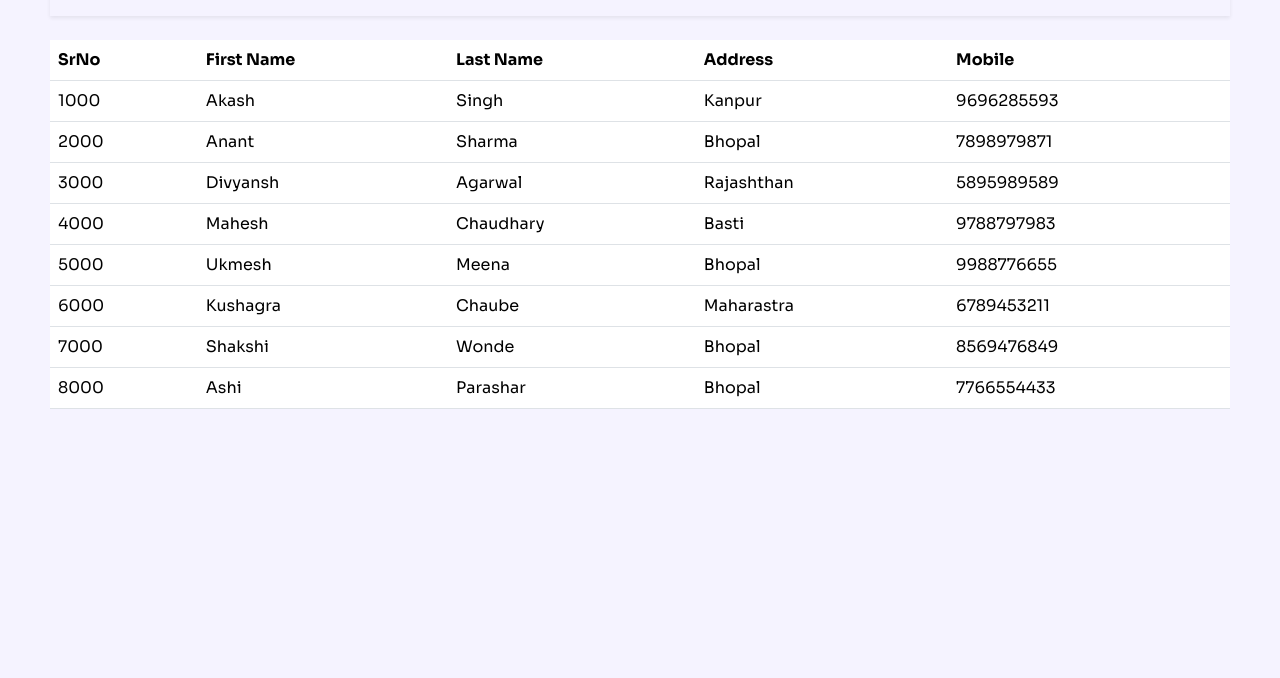
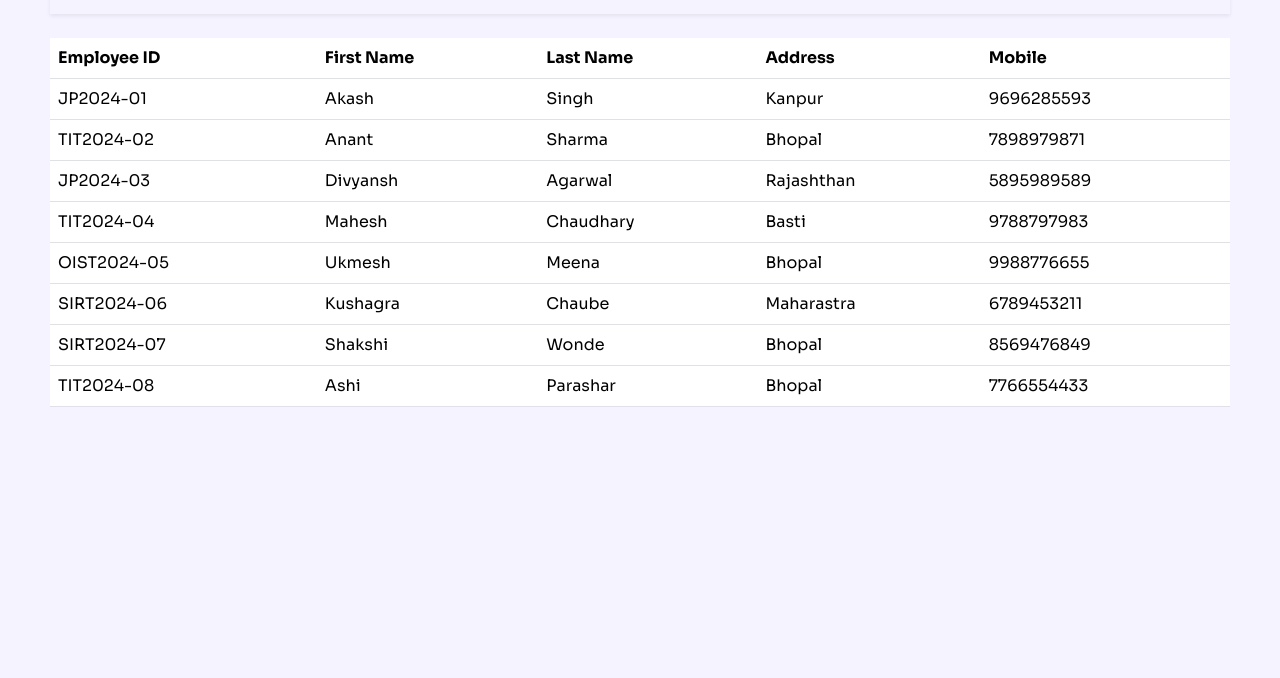
Before and after one commit to anantsaxena004/Bootstrap_Project, a website: page Employees/employee-search.html in a window 1280 px wide. Shown: the part 122-800 px from the top of the page. Drawn offline with nearby package versions, Linux system fonts and the light colour scheme.

Commit message:
JSON config done

```diff
--- a/Employees/employee-search.html
+++ b/Employees/employee-search.html
@@ -90,7 +90,7 @@
 
     <nav class="navbar shadow-sm  mb-4  container-fluid">
   <div class="container-fluid m-3 d-flex justify-content-around">
-    <a class="navbar-brand" href="#">Service</a>
+    <a class="navbar-brand" href="#"></a>
     <div class="" id="navbarSupportedContent">
       <form class="d-flex " role="search">
         <input class="form-control me-2" id="searchInput"  type="search" placeholder="Search" aria-label="Search">
@@ -101,7 +101,7 @@
     <table class="table" id="userTable">
       <thead id="thead">
         <tr>
-          <th scope="col">SrNo</th>
+          <th scope="col">Employee ID</th>
           <th scope="col">First Name</th>
           <th scope="col">Last Name</th>
           <th scope="col">Address</th>
--- a/Employees/employee-table.json
+++ b/Employees/employee-table.json
@@ -1,55 +1,55 @@
 [
     {
-        "Key" : "1000" ,
+        "Key" : "JP2024-01" ,
         "fname" :"Akash",
         "lname" : "Singh" ,
         "Address" : "Kanpur" ,
         "mobile" : "9696285593"
     } ,
     {
-        "Key": "2000",
+        "Key": "TIT2024-02",
         "fname": "Anant",
         "lname": "Sharma",
         "Address": "Bhopal",
         "mobile": "7898979871"
     },
     {
-        "Key": "3000",
+        "Key": "JP2024-03",
         "fname": "Divyansh",
         "lname": "Agarwal",
         "Address": "Rajashthan",
         "mobile": "5895989589"
     },
     {
-        "Key": "4000",
+        "Key": "TIT2024-04",
         "fname": "Mahesh",
         "lname": "Chaudhary",
         "Address": "Basti",
         "mobile": "9788797983"
     },
     {
-        "Key": "5000",
+        "Key": "OIST2024-05",
         "fname": "Ukmesh",
         "lname": "Meena",
         "Address": "Bhopal",
         "mobile": "9988776655"
     },
     {
-        "Key": "6000",
+        "Key": "SIRT2024-06",
         "fname": "Kushagra",
         "lname": "Chaube",
         "Address": "Maharastra",
         "mobile": "6789453211"
     },
     {
-        "Key": "7000",
+        "Key": "SIRT2024-07",
         "fname": "Shakshi",
         "lname": "Wonde",
         "Address": "Bhopal",
         "mobile": "8569476849"
     },
     {
-        "Key": "8000",
+        "Key": "TIT2024-08",
         "fname": "Ashi",
         "lname": "Parashar",
         "Address": "Bhopal",
```
